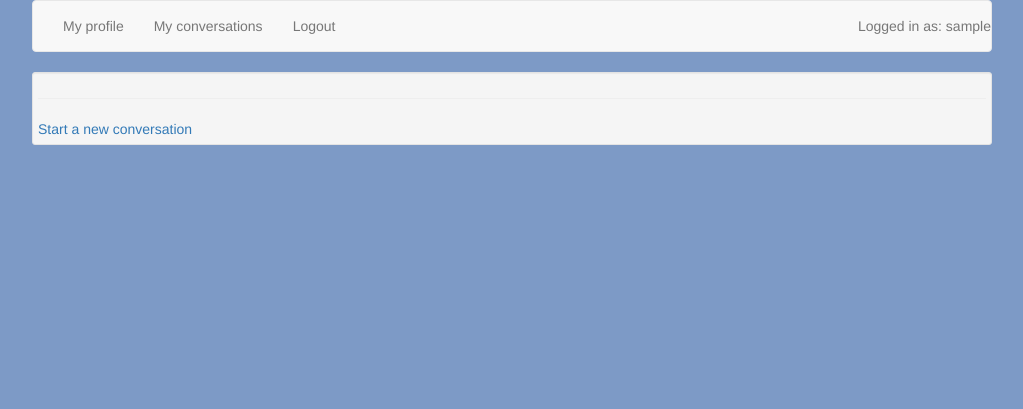
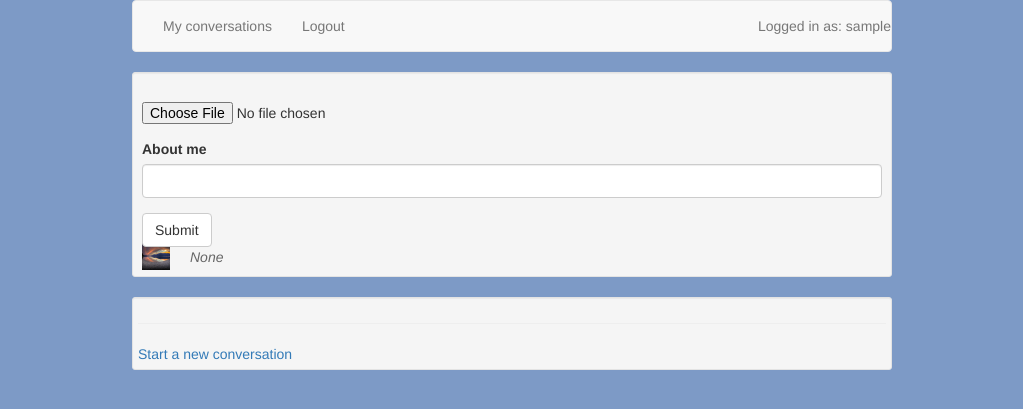
Before and after one commit to kamlang/simpleMessenger, a Flask app: page /conversations in a window 1280 px wide. Shown: the top 409 px of the page, without its empty margins (128-1151 px from the left). Run offline with Flask 2, Linux system fonts and the light colour scheme; the visitor is signed in with stand-in values (Sample User, id 1); data comes from the database, SQL or seed files in the repository; both versions use the stored data as it was after the commit; data that the repository does not hold is empty; some libraries are stand-ins or nearby versions.

Commit message:
change user profile management

```diff
--- a/app/__init__.py
+++ b/app/__init__.py
@@ -2,6 +2,7 @@ from flask_mail import Mail
 from flask_sqlalchemy import SQLAlchemy
 from flask_login import LoginManager
 from flask_migrate import Migrate
+from flask_wtf.csrf import CSRFProtect
 from flask_moment import Moment
 from config import config
 from flask import Flask
@@ -20,6 +21,7 @@ mail = Mail()
 moment = Moment()
 bootstrap = Bootstrap()
 red = redis.StrictRedis()
+csrf = CSRFProtect()
 
 def create_app(config_name):
     app = Flask(__name__)
@@ -30,6 +32,7 @@ def create_app(config_name):
     mail.init_app(app)
     db.init_app(app)
     moment.init_app(app)
+    csrf.init_app(app)
     bootstrap.init_app(app)
     # attach routes and custom error pages here
     from app.main import main as main_blueprint
--- a/app/main/forms.py
+++ b/app/main/forms.py
@@ -20,14 +20,14 @@ from flask_wtf.file import FileField, FileRequired, FileAllowed
 from app.models import User
 
 class editUser(FlaskForm):
-    about_me = TextAreaField(
+    avatar = FileField("", validators=[FileAllowed(["jpg", "png"], "Images only!")])
+    about_me = StringField(
         "About me",
         validators=[
             Length(0, 140, message="Description should be shorter than 140 chars.")
         ],
-        render_kw={"rows": 4, "cols": 30},
+        render_kw={"rows": 1, "cols": 30},
     )
-    avatar = FileField("", validators=[FileAllowed(["jpg", "png"], "Images only!")])
     submit = SubmitField("Submit")
 
 
--- a/app/main/templates/display_conversations.html
+++ b/app/main/templates/display_conversations.html
@@ -2,21 +2,28 @@
 {% import 'bootstrap/wtf.html' as wtf %}
 
 {% block app_content %}
+	{%set _csrf_token = csrf_token()%}
+	<div class="well well-sm" id="status">
+		{{ wtf.quick_form(form,form_type="inline",id="profile_form") }}
+	    <span id="current_status"><i>  {{ current_user.about_me }}</i> </span>
+	    <img title="Click to change your avatar!" id="current_avatar" src="/static/avatars/{{current_user.avatar_name}}" onerror="this.src='/static/avatars/default.png'">
 
+	</div>
 	<div class="well well-sm" id="conversations">
 	{%for conversation in conversations%}
 	<div class="well well-sm" id="conversation_{{conversation.id}}">
 		{% set last_message = conversation.messages.first() %}
 		<span id="participants">Participants: {%for user in conversation.users %}
 				{%if current_user.username != user.username%}
-				<span id="participant">{{user.username}} </span>
-				{%else%}<span id="participant"> Me </span>
+				<span id="participant">{{user.username}}
+				</span>
+				{%else%} Me
 				{%endif%}
 		{%endfor%}</span>
 	<a href ="{{url_for('main.conversation',conversation_id = conversation.id)}}" id="link_to_conversation">
 	<div class="well well-sm" style="background-color: #ffffff;" id="message_container">
 		<span id="from"> From: {{last_message.sender.username}} </span>
-		<img id="avatar_message" src="/static/avatars/{{last_message.sender.avatar_name}}" onerror="this.src='/static/avatars/default.png'">
+		<img id="avatar_message" src="/static/avatars/{{ last_message.sender.avatar_name}}" onerror="this.src='/static/avatars/default.png'">
 			<small style="float: right;" id="timestamp"> {{moment(conversation.timestamp).format('LLL')}}</small>
 			<p id="message_content">{{conversation.messages.first().content}}</p>
 	</div>
@@ -28,9 +35,32 @@
 		<hr>
 		<a href="{{url_for('main.new_conversation')}}">Start a new conversation</a>
 	</div>
-	<script src"https://getbootstrap.com/docs/4.0/assets/js/vendor/popper.min.js"></script>
+	<script src"//getbootstrap.com/docs/4.0/assets/js/vendor/popper.min.js"></script>
 	<script src="//cdnjs.cloudflare.com/ajax/libs/jquery/1.12.4/jquery.min.js"></script>
 <script>
+
+	$('#current_avatar').click(function(){ $('#avatar').trigger('click'); });
+	let about_me = document.querySelector('#about_me')
+	about_me.setAttribute("title","You can change your status here!")
+	let current_status = document.querySelector('#current_status')
+	let status_form = document.querySelector('#profile_form')
+	about_me.addEventListener("focusin", function() {
+			about_me.style.opacity='1'
+			current_status.style.opacity='0'})
+	about_me.addEventListener("focusout", function() {
+			about_me.style.opacity='0.5'
+			status_form.reset()
+			current_status.style.opacity='1'})
+	about_me.addEventListener("keypress",function(event) {
+			if (event.keyCode == 13) {
+			$('#submit').trigger('click')}
+		})
+	let avatar = document.querySelector('#avatar')
+	avatar.addEventListener("change", function() {
+			$('#submit').trigger('click')
+		})
+
+	var csrf_token = "{{ csrf_token() }}";
             function sse() {
 		var source = new EventSource("{{url_for('main.stream',username = current_user.username)}}");
                 source.onmessage = function(e) {
@@ -42,7 +72,6 @@
 			let conversation_to_update = document.querySelector('#conversation_'+ CSS.escape(conversation_id));
 			if (conversation_to_update  === null){
 				//Create a new element
-						console.log("conversation do not exists yet")
 			conversation_to_update = document.createElement("div");
 			conversation_to_update.setAttribute("class","well well-sm");
 			conversation_to_update.setAttribute("id","conversation_"+conversation_id);
@@ -79,6 +108,7 @@
 		//	document.querySelect("conversations").appendChild(conversation_to_update);
 			const updated_conversation = conversation_to_update.cloneNode(true);
 			updated_conversation.querySelector('#participants').innerText = "Participants: " + obj.participants
+			updated_conversation.querySelector('#avatar_message').setAttribute("src","/static/avatars/"+ obj.avatar_name)
 			updated_conversation.querySelector('#message_content').innerText = obj.content;
 			updated_conversation.querySelector('#timestamp').innerText = moment().format('LLL');
 			updated_conversation.querySelector('#from').innerText = "From: " + obj.from;
@@ -90,19 +120,36 @@
 
                 };
             }
-		sse();
-		var all_participant_elements  =  document.querySelectorAll('#participant');
-		all_participant_elements.forEach(function(participant_element) {
-			$(participant_element).hover(function(){
-					popup = $(participant_element).popover({
-							title:'test', content:'test',container:participant_element,
-							delay: { "show":0, "hide": 100 }});
-						popup.popover('show');
-					console.log(participant_element.innerText)},function() {
-							popup.popover('destroy');
-						})
+	sse();
 
 
-	});
+	var all_participant_elements  =  document.querySelectorAll('#participant');
+	var popup = null
+	var timeout = null
+	all_participant_elements.forEach(
+	function(participant_element) {
+		var username = participant_element.innerText.trim()
+		if (username && participant_element) {
+			participant_element.addEventListener("mouseover", function() {
+			timeout = setTimeout(function(){
+				timeout = null
+				get_user_info(username).then((user_data) => {
+				content_html = "<small> Last seen on: " + moment(user_data.last_seen).format('LLL') + "</small>"
+				if(user_data.about_me) {
+						content_html = content_html + "<br><i>\u0022" + user_data.about_me.trim() + "\u0022 </i>"}
+
+					popup = $(participant_element).popover({
+					html: true,
+					title: username,
+					content: content_html
+				});
+					popup.popover('show')}).catch(err => console.log(err))
+					popup = null
+				},1000)})
+			participant_element.addEventListener("mouseout", function() {
+					if (timeout) {clearTimeout(timeout);timeout=null}
+					if (popup) {popup.popover('destroy');popup=null}
+						}
+			)}})
 </script>
 {% endblock %}
--- a/app/main/views.py
+++ b/app/main/views.py
@@ -7,6 +7,7 @@ from flask import (
     current_app,
     session,
     g,
+    jsonify,
     abort,
     Response,
 )
@@ -17,13 +18,14 @@ from app.auth import auth
 from app.main import main
 from app import db
 from app.email import send_email
+from app import red
 from werkzeug.security import generate_password_hash, check_password_hash
 from functools import wraps
 from werkzeug.urls import url_parse
 from datetime import datetime
 from werkzeug.utils import secure_filename
-from app import red
 import time
+from flask_wtf.csrf import validate_csrf
 
 ### Event loop
 
@@ -42,7 +44,7 @@ def push_message(conversation_id,content):
     users = current_user.get_conversation(conversation_id).users.all()
 
     participants = ' '.join([user.username for user in users])
-    redis_message= {"event": "new_messages", "from": current_user.username,
+    redis_message= {"event": "new_messages", "from": current_user.username, "avatar_name":current_user.avatar_name,
         "conversation_id":conversation_id,"content":content,"participants":participants}
 
     [ red.publish(user.username,str(redis_message)) for user in users ]
@@ -69,28 +71,6 @@ def stream(username):
        return res
     abort(403)
 
-@main.route("/myprofile")
-@login_required
-def showprofile():
-    return render_template("profile.html")
-
-@main.route("/edit_profile", methods=["GET", "POST"])
-@login_required
-def edit():
-    form = editUser()
-    if form.validate_on_submit():
-        if form.about_me.data:
-            current_user.about_me = form.about_me.data
-            db.session.add(current_user)
-            db.session.commit()
-        if form.avatar.data:
-            current_user.set_avatar(form.avatar.data)
-            db.session.add(current_user)
-            db.session.commit()
-        return redirect(url_for("main.showprofile"))
-    return render_template("form.html", form=form, form_name="Edit your profile")
-
-
 @main.route("/create_conversation", methods=["GET", "POST"])
 @login_required
 def new_conversation():
@@ -107,9 +87,20 @@ def new_conversation():
     return render_template("form.html", form=form)
 
 
-@main.route("/conversations")
+@main.route("/conversations", methods=["GET", "POST"])
 @login_required
 def conversations():
+    form = editUser()
+    if form.validate_on_submit():
+        if form.about_me.data:
+            current_user.about_me = form.about_me.data
+            db.session.add(current_user)
+            db.session.commit()
+        if form.avatar.data:
+            current_user.set_avatar(form.avatar.data)
+            db.session.add(current_user)
+            db.session.commit()
+        return redirect(url_for('main.conversations'))
     page = request.args.get("page", 1, type=int)
     conversations = current_user.get_conversations(page)
     next_url = (
@@ -125,6 +116,7 @@ def conversations():
     return render_template(
         "display_conversations.html",
         conversations=conversations.items,
+        form=form,
         next_url=next_url,
         prev_url=prev_url,
     )
@@ -197,6 +189,18 @@ def conversation(conversation_id):
         conversation=conversation,
     )
 
+""" Route which take a username as parameter return a json response.
+Response is used to populate popovers when mouseover event is triggered in conversations."""
+@main.route("/getUserInfo/<username>")
+@login_required
+def get_user_info(username):
+    csrf_token = request.headers.get('X-CSRFToken')
+    try :
+        validate_csrf(csrf_token)
+    except Exception as e:
+        raise e
+    user = User.query.filter_by(username=username).first_or_404()
+    return jsonify({ 'last_seen': user.last_seen,'about_me':user.about_me,'avatar':user.avatar_name})
 
 @main.before_request
 def before_request():
--- a/app/models.py
+++ b/app/models.py
@@ -81,7 +81,7 @@ class User(db.Model, UserMixin):
         lazy="dynamic",
     )
     last_seen = db.Column(db.DateTime, default=datetime.utcnow)
-    avatar_name = db.Column(db.String(32))
+    avatar_name = db.Column(db.String(32),default="default.png")
 
     def create_conversation(self, usernames, content):
         c = Conversation()
--- a/app/static/styles.css
+++ b/app/static/styles.css
@@ -15,7 +15,7 @@ min-width:80%;
 body
 {
 min-width:600px;
-max-width:960px;
+max-width:760px;
 margin-left: auto;
 margin-right: auto;
 }
@@ -33,28 +33,6 @@ margin :-5px -5px -5px -5px;
 font-size:75%;
 }
 
-.input_field
-{
-padding:0px;
-margin :0px 0px 0px 0px
-
-}
-
-.avatar
-{
-margin: auto;
-max-width: 150px;
-width:64px;
-height:64px;
-}
-
-.profile
-{
-max-width:350px;
-margin-top:20px;
-margin-left: auto;
-margin-right:auto;
-}
 .desc
 {
 max-width:350px;
@@ -68,7 +46,7 @@ padding:5px;
 
 #conversation_container
 {
-max-height:300px;
+max-height:600px;
 overflow:auto;
 }
 
@@ -105,7 +83,46 @@ text-decoration:none;
 }
 
 .popover-content,.popover-title
-
 {
 color:#666666;
 }
+
+
+
+#current_status
+{
+	position:relative;
+	color:#666666;
+	margin-left:20px;
+	z-index: 1;
+}
+
+#current_avatar
+{
+float:left;
+margin-top:-5px;
+width:28px;
+height:28px;
+}
+
+#profile_form
+{
+	position:absolute;
+	float:left;
+	margin-top:-5px;
+	margin-left:40px;
+	margin-bottom:5px;
+}
+
+#profile_form #about_me
+{
+	resize: none;
+	float:left;
+	opacity:0.5;
+	z-index: 2;
+}
+
+#profile_form #avatar,#profile_form #submit
+{
+display:none;
+}
--- a/app/templates/parent.html
+++ b/app/templates/parent.html
@@ -11,9 +11,6 @@
     <!-- Links -->
     <ul class="nav navbar-nav navbar-left">
 {% if current_user.is_authenticated %}
-      <li class="nav-item">
-      	<a href={{url_for('main.showprofile' )}} class="nav-link">My profile</a>
-      </li>
       <li class="nav-item">
       	<a href={{url_for('main.conversations' )}} class="nav-link">My conversations</a>
       </li>
@@ -54,6 +51,14 @@
             {% endfor %}
         {% endif %}
         {% endwith %}
+	<script>
+		async function get_user_info(username) {
+		let response = await fetch('/getUserInfo/'+username,
+				{ headers:{'X-CSRFToken': csrf_token }})
+				let json = await response.json()
+				return json
+		}
+	</script>
         {# application content needs to be provided in the app_content block #}
 	{%block app_content%}{%endblock%}
 {% endblock %}
--- a/config.py
+++ b/config.py
@@ -15,7 +15,7 @@ class Config:
     MAIL_PASSWORD = os.environ.get("MAIL_PASSWORD")
     MAIL_USERNAME = os.environ.get("MAIL_USERNAME")
     ADMINS = ["glgmsh@protonmail.com"]
-    POSTS_PER_PAGE = 10
+    POSTS_PER_PAGE = 7
     REDIS_URL = "redis://localhost:6379"
 
 
```
Also changed, not shown: app/main/templates/display_conversation.html (+4 -8 lines), users-dev.db.
